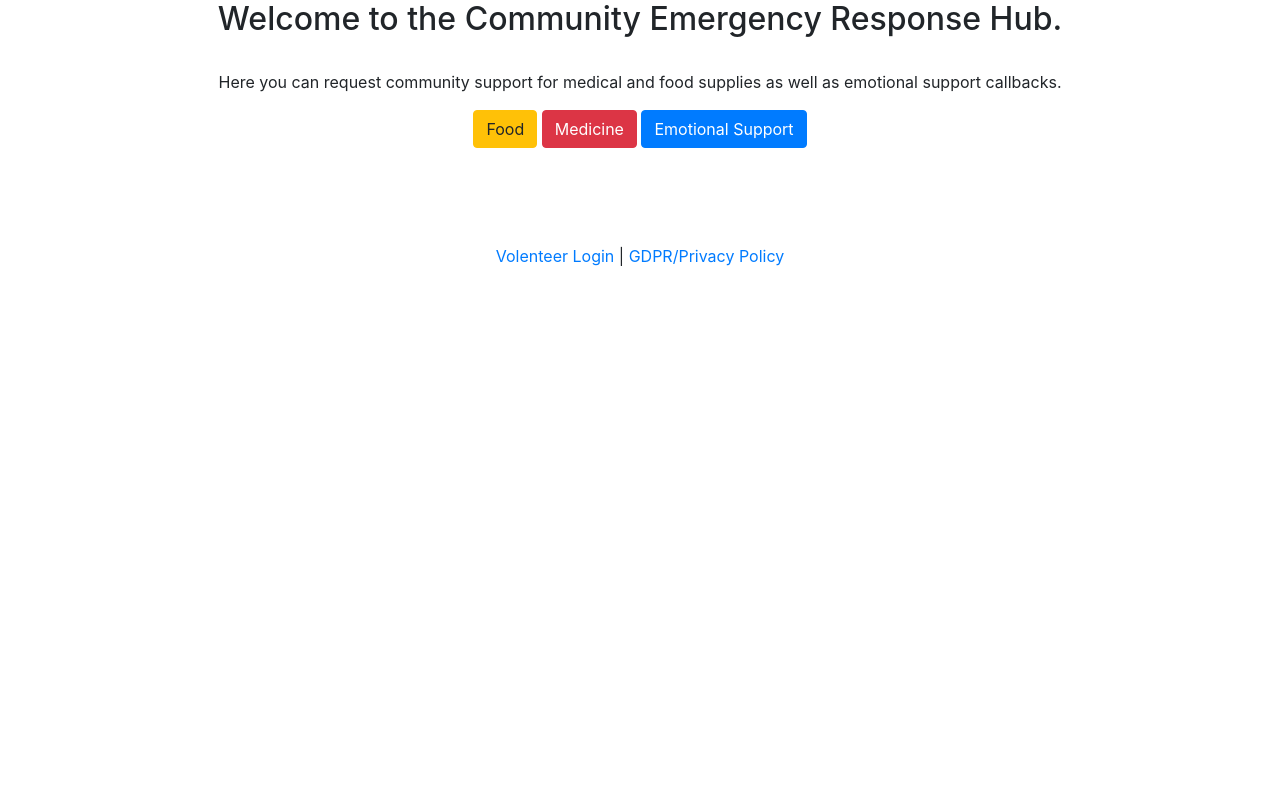
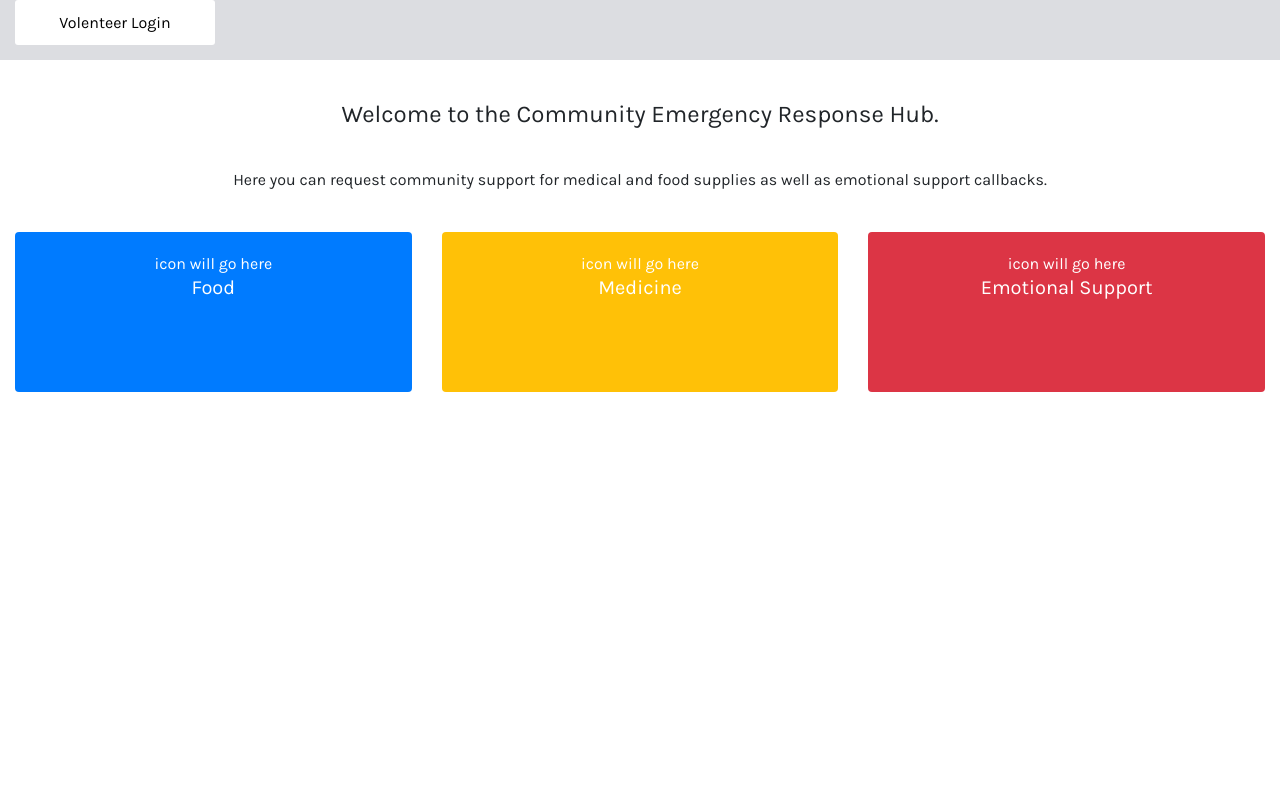
Before and after one commit to kittymagician/COVID-19-Emergency-Response-Hub, a Flask app: page /hub in a window 1280 px wide. Run offline with Flask 2, Linux system fonts and the light colour scheme; some libraries are stand-ins or nearby versions.

Commit message:
Added styling to default template

```diff
--- a/templates/default.html
+++ b/templates/default.html
@@ -1,20 +1,71 @@
 <html>
 <meta name="viewport" content="width=device-width, initial-scale=1">
-<link rel="stylesheet" href="https://stackpath.bootstrapcdn.com/bootstrap/4.3.1/css/bootstrap.min.css" integrity="sha384-ggOyR0iXCbMQv3Xipma34MD+dH/1fQ784/j6cY/iJTQUOhcWr7x9JvoRxT2MZw1T" crossorigin="anonymous">
-<title>Community Emergency Response Hub</title>
-<div class="formwrapper">
-  <center>
-  <h2 class="title">Welcome to the Community Emergency Response Hub.</h2>
-  <br>
-  <p>Here you can request community support for medical and food supplies as well as emotional support callbacks.</p>
-  <a href="/hub/food" class="btn btn-warning">Food</a>&nbsp;<a href="/hub/medicine" class="btn btn-danger">Medicine</a>&nbsp;<a href="/hub/emotionalsupport" class="btn btn-primary">Emotional Support</a>
-  <br>
-  <br>
-  <br>
-  <br>
-  <br>
-  <p><a href="/member_page">Volenteer Login</a> | <a href="/gdpr">GDPR/Privacy Policy</a></p>
-  </center>
+
+<head>
+  <link rel="stylesheet" href="https://stackpath.bootstrapcdn.com/bootstrap/4.3.1/css/bootstrap.min.css" integrity="sha384-ggOyR0iXCbMQv3Xipma34MD+dH/1fQ784/j6cY/iJTQUOhcWr7x9JvoRxT2MZw1T" crossorigin="anonymous">
+  <link href="https://fonts.googleapis.com/css2?family=Karla&display=swap" rel="stylesheet">
+  <link rel="stylesheet" href="style.css">
+  <title>Community Emergency Response Hub</title>
+</head>
+
+<div class="menuBase">
+  <div class="container-fluid">
+    <div class="row">
+      <div class="col d-flex align-items-center">
+        <a href="/member_page"><button class="volLogin">Volenteer Login</button></a>
+      </div>
+    </div>
+  </div>
 </div>
 
+<div class="container-fluid">
+  <div class="row">
+    <div class="col">
+        <h1 class="title">Welcome to the Community Emergency Response Hub.</h1>
+        <h2 class="subTitle">Here you can request community support for medical and food supplies as well as emotional support callbacks.</h2>
+    </div>
+  </div>
+</div>
+
+<div class="container-fluid">
+  <div class="row">
+    <div class="col-12 col-md-4 mb-3">
+      <a href="/hub/food">
+      <div class="card text-white bg-primary">
+          <div class="card-body">
+            icon will go here
+            <h5 class="card-title">Food</h5>
+          </div>
+      </div>
+    </a>
+    </div>
+    <div class="col-12 col-md-4 mb-3">
+      <a href="/hub/medicine">
+      <div class="card text-white bg-warning">
+          <div class="card-body">
+            icon will go here
+            <h5 class="card-title">Medicine</h5>
+          </div>
+      </div>
+    </a>
+    </div>
+    <div class="col-12 col-md-4 mb-3">
+      <a href="/hub/emotionalsupport">
+      <div class="card text-white bg-danger">
+          <div class="card-body">
+            icon will go here
+            <h5 class="card-title">Emotional Support</h5>
+          </div>
+      </div>
+    </a>
+    </div>
+  </div>
+</div>
+
+
+<!--   <a href="/hub/food" class="btn btn-warning">Food</a>&nbsp;<a href="/hub/medicine" class="btn btn-danger">Medicine</a>&nbsp;<a href="/hub/emotionalsupport" class="btn btn-primary">Emotional Support</a>
+
+  <p><a href="/member_page">Volenteer Login</a> | <a href="/gdpr">GDPR/Privacy Policy</a></p> -->
+
+
 </html>
--- /dev/null
+++ b/templates/style.css
@@ -0,0 +1,67 @@
+html body {
+
+	font-family: 'Karla', sans-serif;
+}
+
+.container-fluid {
+
+	max-width: 1440px;
+}
+
+/* MENU */
+
+.menuBase {
+
+	height: 60px;
+	background-color: #dcdde1;
+}
+
+.volLogin {
+
+	position: relative;
+	width: 200px;
+	height: 45px;
+	border-radius: 3px;
+	background-color: white;
+	border: none;
+	float: right;
+}
+
+/* Generic Styles */
+
+h1 {
+
+	font-size: 24px;
+	font-weight: normal;
+	line-height: 28px;
+
+}
+
+h2 {
+
+	font-size: 16px;
+	font-weight: normal;
+	line-height: 24px;
+}
+
+/* Default */
+
+.title {
+
+	margin-top: 40px;
+	text-align: center;
+}
+
+.subTitle {
+
+	margin-top: 40px;
+	margin-bottom: 40px;
+	text-align: center;
+}
+
+.card {
+
+	height: 160px;
+	text-align: center;
+	border: none;
+}
```
